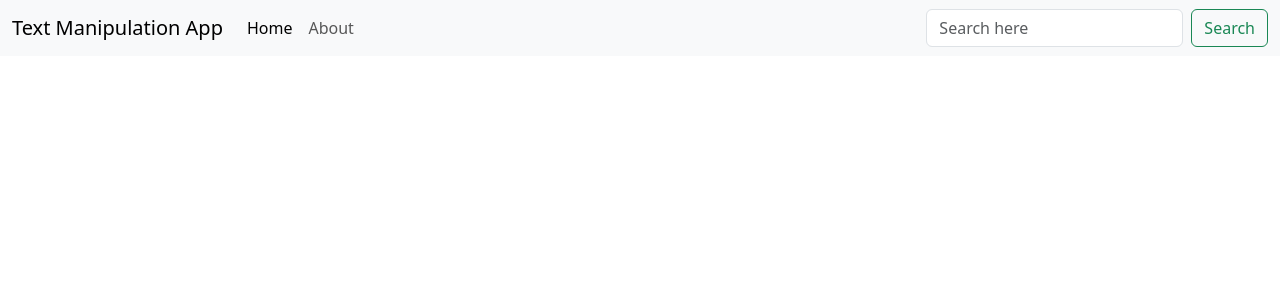
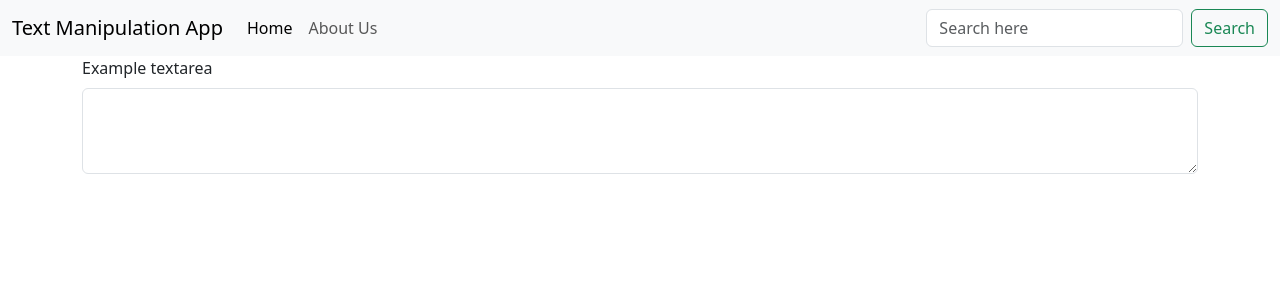
Before and after one commit to hwmzw/Texts-Manipulator-App, a React (Create React App) app in the folder texts-manipulation-app/: page / in a window 1280 px wide. Shown: the top 300 px of the page. Built offline with nearby package versions, Linux system fonts and the light colour scheme.

Commit message:
Some Changing

```diff
--- a/texts-manipulation-app/public/index.html
+++ b/texts-manipulation-app/public/index.html
@@ -17,8 +17,16 @@
   <body>
     <noscript>You need to enable JavaScript to run this app.</noscript>
     <div id="root"></div>
-    <link href="https://cdn.jsdelivr.net/npm/bootstrap@5.3.0-alpha1/dist/css/bootstrap.min.css" rel="stylesheet" integrity="sha384-GLhlTQ8iRABdZLl6O3oVMWSktQOp6b7In1Zl3/Jr59b6EGGoI1aFkw7cmDA6j6gD" crossorigin="anonymous">
-    <script src="https://cdn.jsdelivr.net/npm/bootstrap@5.3.0-alpha1/dist/js/bootstrap.bundle.min.js" integrity="sha384-w76AqPfDkMBDXo30jS1Sgez6pr3x5MlQ1ZAGC+nuZB+EYdgRZgiwxhTBTkF7CXvN" crossorigin="anonymous"></script>
-
+    <link
+      href="https://cdn.jsdelivr.net/npm/bootstrap@5.3.0-alpha1/dist/css/bootstrap.min.css"
+      rel="stylesheet"
+      integrity="sha384-GLhlTQ8iRABdZLl6O3oVMWSktQOp6b7In1Zl3/Jr59b6EGGoI1aFkw7cmDA6j6gD"
+      crossorigin="anonymous"
+    />
+    <script
+      src="https://cdn.jsdelivr.net/npm/bootstrap@5.3.0-alpha1/dist/js/bootstrap.bundle.min.js"
+      integrity="sha384-w76AqPfDkMBDXo30jS1Sgez6pr3x5MlQ1ZAGC+nuZB+EYdgRZgiwxhTBTkF7CXvN"
+      crossorigin="anonymous"
+    ></script>
   </body>
 </html>
--- a/texts-manipulation-app/src/App.js
+++ b/texts-manipulation-app/src/App.js
@@ -1,32 +1,15 @@
-import './App.css';
+import "./App.css";
+import Navbar from "./components/Navbar";
+import TextForm from "./components/TextForm";
 
 function App() {
   return (
-  <>
-    <nav className="navbar navbar-expand-lg bg-body-tertiary">
-  <div className="container-fluid">
-    <a className="navbar-brand" href="/">Text Manipulation App</a>
-    <button className="navbar-toggler" type="button" data-bs-toggle="collapse" data-bs-target="#navbarSupportedContent" aria-controls="navbarSupportedContent" aria-expanded="false" aria-label="Toggle navigation">
-      <span className="navbar-toggler-icon"></span>
-    </button>
-    <div className="collapse navbar-collapse" id="navbarSupportedContent">
-      <ul className="navbar-nav me-auto mb-2 mb-lg-0">
-        <li className="nav-item">
-          <a className="nav-link active" aria-current="page" href="/">Home</a>
-        </li>
-        <li className="nav-item">
-          <a className="nav-link" href="/">About</a>
-        </li>
-      </ul>
-      <form className="d-flex" role="search">
-        <input className="form-control me-2" type="search" placeholder="Search here" aria-label="Search"/>
-        <button className="btn btn-outline-success" type="submit">Search</button>
-      </form>
-    </div>
-  </div>
-</nav>
-  </>
-
+    <>
+      <Navbar title= "Text Manipulation App"  aboutText="About Us"/>
+        <div className="container">
+          <TextForm/>
+        </div>
+    </>
   );
 }
 
--- /dev/null
+++ b/texts-manipulation-app/src/components/Navbar.js
@@ -0,0 +1,60 @@
+import React from "react";
+import PropTypes from "prop-types";
+
+export default function Navbar(props) {
+  return (
+    <nav className="navbar navbar-expand-lg bg-body-tertiary">
+      <div className="container-fluid">
+        <a className="navbar-brand" href="/">
+          {props.title}
+        </a>
+        <button
+          className="navbar-toggler"
+          type="button"
+          data-bs-toggle="collapse"
+          data-bs-target="#navbarSupportedContent"
+          aria-controls="navbarSupportedContent"
+          aria-expanded="false"
+          aria-label="Toggle navigation"
+        >
+          <span className="navbar-toggler-icon"></span>
+        </button>
+        <div className="collapse navbar-collapse" id="navbarSupportedContent">
+          <ul className="navbar-nav me-auto mb-2 mb-lg-0">
+            <li className="nav-item">
+              <a className="nav-link active" aria-current="page" href="/">
+                Home
+              </a>
+            </li>
+            <li className="nav-item">
+              <a className="nav-link" href="/">
+                {props.aboutText}
+              </a>
+            </li>
+          </ul>
+          <form className="d-flex" role="search">
+            <input
+              className="form-control me-2"
+              type="search"
+              placeholder="Search here"
+              aria-label="Search"
+            />
+            <button className="btn btn-outline-success" type="submit">
+              Search
+            </button>
+          </form>
+        </div>
+      </div>
+    </nav>
+  );
+}
+
+Navbar.propTypes = {
+  title: PropTypes.string.isRequired,
+  aboutText: PropTypes.string
+};
+
+Navbar.defaulProps = {
+  title: "Set Title Here",
+  aboutText: "Set About Texts"
+};
--- /dev/null
+++ b/texts-manipulation-app/src/components/TextForm.js
@@ -0,0 +1,18 @@
+import React from "react";
+
+export default function TextForm() {
+  return (
+    <div>
+      <div className="mb-3">
+        <label for="myTextBox" className="form-label">
+          Example textarea
+        </label>
+        <textarea
+          className="form-control"
+          id="myTextBox"
+          rows="3"
+        ></textarea>
+      </div>
+    </div>
+  );
+}
```
